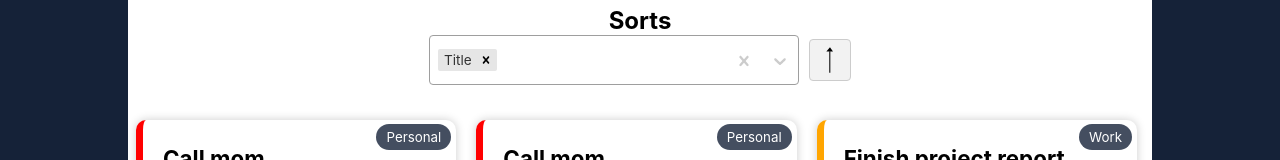
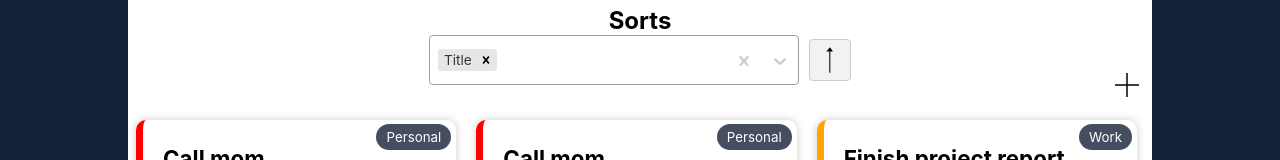
Before and after one commit to DanielGRasmussen/todo-fullstack, a React (Create React App) app: page / in a window 1280 px wide. Shown: the part 345-505 px from the top of the page. Built offline with nearby package versions, Linux system fonts and the light colour scheme.

Commit message:
Added the ability to create a todo item.

```diff
--- a/src/ExternalServices.ts
+++ b/src/ExternalServices.ts
@@ -546,6 +546,12 @@ export function getTodoByIdFromLocal(id: string): ITodoData {
 	}
 }
 
+export async function saveTodo(todoData: ITodoData): Promise<void> {
+	await sleep(500);
+	todos.push(todoData);
+	return;
+}
+
 export async function deleteTodoById(id: string): Promise<void> {
 	await sleep(100);
 	todos = todos.filter((item) => item.id !== id);
--- a/src/header/Header.tsx
+++ b/src/header/Header.tsx
@@ -5,7 +5,7 @@ import { clickAnywhere } from "../utils";
 function NavItem({ name, active = false }): JSX.Element {
 	return (
 		<li>
-			<a href="#" className={active ? "active" : ""}>
+			<a href="#" className={active ? "active" : null}>
 				{name}
 			</a>
 		</li>
@@ -122,8 +122,8 @@ function Header() {
 				onClick={() => setIsOpen(!isOpen)}
 			/>
 			{/* Wrapper so that user can click on right without it triggering modal */}
-			<div className={`${isOpen ? "open" : ""} wrapper`}>
-				<nav className={isOpen ? "open" : ""}>
+			<div className={`${isOpen ? "open" : null} wrapper`}>
+				<nav className={isOpen ? "open" : null}>
 					<a href="/" className="icon">
 						<img
 							src={`${process.env.PUBLIC_URL}/assets/icon.svg`}
--- a/src/main/Main.tsx
+++ b/src/main/Main.tsx
@@ -9,8 +9,10 @@ import Confirmation from "./Confirmation";
 
 function Main(): JSX.Element {
 	const [todoList, setTodoList] = useState<ITodoData[]>([]);
+	// Modal isOpen
 	const [isOpen, setIsOpen] = useState(false);
 	const [modalTodo, setModalTodo] = useState({});
+	const [modalCreate, setModalCreate] = useState(false);
 	const [showNotice, setShowNotice] = useState(false);
 	const [noticeInfo, setNoticeInfo] = useState({ type: "", message: "" });
 	const [showConfirmation, setShowConfirmation] = useState(false);
@@ -58,6 +60,26 @@ function Main(): JSX.Element {
 		}
 	}
 
+	function createTodo(): void {
+		setModalCreate(true);
+		setModalTodo({
+			created: "",
+			proposedStartDate: "",
+			actualStartDate: "",
+			proposedEndDate: "",
+			actualEndDate: "",
+			title: "",
+			description: "",
+			type: "",
+			subTasks: [],
+			parentTask: "",
+			priority: "",
+			status: "incomplete",
+			lastUpdated: ""
+		});
+		setIsOpen(true);
+	}
+
 	async function fetchTodoList(): Promise<void> {
 		const fetchedList: ITodoData[] = await getToDoList();
 		setTodoList(fetchedList);
@@ -83,6 +105,7 @@ function Main(): JSX.Element {
 			{Modal(
 				isOpen,
 				setIsOpen,
+				modalCreate,
 				modalTodo,
 				setModalTodo,
 				fetchTodoList,
@@ -93,6 +116,8 @@ function Main(): JSX.Element {
 				setIsOpen={setIsOpen}
 				setModalTodo={setModalTodo}
 				todoList={todoList}
+				createTodo={createTodo}
+				setModalCreate={setModalCreate}
 			/>
 		</main>
 	);
--- a/src/main/TodoElement.tsx
+++ b/src/main/TodoElement.tsx
@@ -7,12 +7,14 @@ interface ITodoElementProps {
 	todo: ITodoData;
 	setIsOpen: React.Dispatch<React.SetStateAction<boolean>>;
 	setModalTodo: React.Dispatch<React.SetStateAction<ITodoData>>;
+	setModalCreate: React.Dispatch<React.SetStateAction<boolean>>;
 }
 
 function TodoElement({
 	todo,
 	setIsOpen,
-	setModalTodo
+	setModalTodo,
+	setModalCreate
 }: ITodoElementProps): JSX.Element {
 	/* This renders an element with information given to it in the parameters.
 	 *
@@ -44,6 +46,7 @@ function TodoElement({
 				behindStart || behindFinish ? "behind" : ""
 			}`}
 			onClick={() => {
+				setModalCreate(false);
 				setIsOpen(true);
 				setModalTodo(todo);
 			}}
--- a/src/main/TodoList.tsx
+++ b/src/main/TodoList.tsx
@@ -5,7 +5,7 @@ import TodoElement from "./TodoElement";
 import { filterTodosByDate } from "../utils";
 
 export interface ITodoData {
-	id: string;
+	id?: string;
 	created: string;
 	proposedStartDate: string;
 	actualStartDate: string;
@@ -25,12 +25,16 @@ interface ITodoListProps {
 	setIsOpen: Dispatch<SetStateAction<boolean>>;
 	setModalTodo: Dispatch<SetStateAction<ITodoData>>;
 	todoList: ITodoData[];
+	createTodo: () => void;
+	setModalCreate: Dispatch<SetStateAction<boolean>>;
 }
 
 export function TodoList({
 	setIsOpen,
 	setModalTodo,
-	todoList
+	todoList,
+	createTodo,
+	setModalCreate
 }: ITodoListProps): JSX.Element {
 	// Gives the todo list with sorting options
 	const sortingOptions: { value: string; label: string }[] = [
@@ -197,12 +201,20 @@ export function TodoList({
 				endDate={endDate}
 				setEndDate={setEndDate}
 			/>
+
 			<ul id="todos">
+				<img
+					onClick={createTodo}
+					src={process.env.PUBLIC_URL + "/assets/create_plus.svg"}
+					alt="Create todo"
+					id="create-todo"
+				/>
 				{sortedTodoList.map((todo) => (
 					<TodoElement
 						todo={todo}
 						setIsOpen={setIsOpen}
 						setModalTodo={setModalTodo}
+						setModalCreate={setModalCreate}
 					/>
 				))}
 			</ul>
--- a/src/main/css/TodoList.css
+++ b/src/main/css/TodoList.css
@@ -5,4 +5,18 @@
 	display: grid;
 	grid-template-columns: repeat(auto-fit, minmax(290px, 1fr));
 	grid-gap: 20px;
+	position: relative;
 }
+
+#create-todo {
+	width: 30px;
+	position: absolute;
+	top: -50px;
+	right: 10px;
+	cursor: pointer;
+}
+
+#create-todo:hover {
+	background-color: #f0f0f0;
+	border-radius: 5px;
+}
--- a/src/modal/Dates.tsx
+++ b/src/modal/Dates.tsx
@@ -6,9 +6,10 @@ import { ITodoData } from "../main/TodoList";
 interface IDatesProps {
 	todo: ITodoData;
 	dataChange;
+	create: boolean;
 }
 
-function Dates({ todo, dataChange }: IDatesProps) {
+function Dates({ todo, dataChange, create }: IDatesProps) {
 	/* This component renders an unordered list containing several list items for each date related to the "todo" item.
 	 * The list items include the created date, last updated date, planned start and end dates, and actual start and end
 	 * dates. The planned start and end dates are rendered as input fields that trigger the "dataChange" function when
@@ -21,17 +22,19 @@ function Dates({ todo, dataChange }: IDatesProps) {
 		<ul id="dates">
 			<li>
 				Created: <br />
-				{formatDate(todo.created)}
+				{create ? null : formatDate(todo.created)}
 			</li>
 			<li>
 				Last Updated: <br />
-				{formatDate(todo.lastUpdated)}
+				{create ? null : formatDate(todo.lastUpdated)}
 			</li>
 			<li>
 				Planned Start: <br />
 				<input
 					type="text"
-					defaultValue={formatDate(todo.proposedStartDate)}
+					defaultValue={
+						create ? null : formatDate(todo.proposedStartDate)
+					}
 					onBlur={(event) => {
 						dataChange(event.target.value, "proposedStartDate");
 					}}
@@ -47,7 +50,9 @@ function Dates({ todo, dataChange }: IDatesProps) {
 				Planned End: <br />
 				<input
 					type="text"
-					defaultValue={formatDate(todo.proposedEndDate)}
+					defaultValue={
+						create ? null : formatDate(todo.proposedEndDate)
+					}
 					onBlur={(event) => {
 						dataChange(event.target.value, "proposedEndDate");
 					}}
--- a/src/modal/Modal.tsx
+++ b/src/modal/Modal.tsx
@@ -3,12 +3,17 @@ import React, { useState } from "react";
 import Dates from "./Dates";
 import { checkPriorityValid, isDateFormatValid, sleep } from "../utils";
 import SubTask from "./SubTask";
-import { deleteTodoById, getTodoByIdFromLocal } from "../ExternalServices";
+import {
+	deleteTodoById,
+	getTodoByIdFromLocal,
+	saveTodo
+} from "../ExternalServices";
 import { ITodoData } from "../main/TodoList";
 
 export function Modal(
 	isOpen: boolean,
 	setIsOpen,
+	create,
 	todo,
 	setModalTodo,
 	fetchTodoList,
@@ -34,7 +39,6 @@ export function Modal(
 
 	function dataChange(newValue, dataType: string, forceUpdate = false) {
 		// General dataChange function to reload the modal and pass on new data to db
-
 		let value = newValue;
 		if (dataType === "priority") {
 			if (!checkPriorityValid(newValue)) {
@@ -55,6 +59,9 @@ export function Modal(
 
 		todo[dataType] = value;
 		todo.lastUpdated = new Date().toISOString();
+
+		if (create) return startNotice("success", "Updated");
+
 		// Here we should place a call to external services to update db
 		fetchTodoList();
 		if (!forceUpdate) {
@@ -90,10 +97,25 @@ export function Modal(
 			toggleModal();
 		}
 
-		askConfirmation(
-			`Are you sure you want to permanently delete "${todo.title}" and all linked subtasks?`,
-			next
-		);
+		let askNext = next;
+		if (create)
+			askNext = () => {
+				startNotice("success", "Canceling Todo creation");
+				toggleModal();
+			};
+
+		const question = create
+			? "Are you sure you want to cancel creation of this todo item?"
+			: `Are you sure you want to permanently delete "${todo.title}" and all linked subtasks?`;
+		askConfirmation(question, askNext);
+	}
+
+	function createTodo() {
+		saveTodo(todo).then(() => {
+			fetchTodoList();
+		});
+		startNotice("success", "Creating Todo");
+		toggleModal();
 	}
 
 	function overlayClicked(event) {
@@ -120,7 +142,7 @@ export function Modal(
 	document.querySelector("body").classList.add("freeze");
 	return (
 		<div id="modal-overlay" onClick={overlayClicked}>
-			<div id="modal">
+			<div id="modal" className={create ? "create" : null}>
 				<input
 					type="text"
 					defaultValue={todo.title}
@@ -160,12 +182,8 @@ export function Modal(
 						}}
 					/>
 				</p>
-				<Dates todo={todo} dataChange={dataChange} />
-				{todo.subTasks.length ? (
-					<h3>Subtasks:</h3>
-				) : (
-					<span className="space"></span>
-				)}
+				<Dates todo={todo} dataChange={dataChange} create={create} />
+				<h3>Subtasks:</h3>
 				<ul id="subtasks">
 					{todo.subTasks.map((subtask) => (
 						<SubTask
@@ -186,11 +204,15 @@ export function Modal(
 				></textarea>
 				<button
 					onClick={() => {
+						if (create) {
+							createTodo();
+							return;
+						}
 						changeStatus(buttonTextOpts[todo.status][1]);
 					}}
 					id="progress"
 				>
-					{buttonTextOpts[todo.status][0]}
+					{create ? "Save" : buttonTextOpts[todo.status][0]}
 				</button>
 			</div>
 		</div>
--- a/src/modal/SubTask.tsx
+++ b/src/modal/SubTask.tsx
@@ -49,7 +49,7 @@ function SubTask({
 				}
 			}}
 			key={title}
-			className={subtask.link ? "clickable" : ""}
+			className={subtask.link ? "clickable" : null}
 		>
 			<span className="linked">{"Linked: "}</span>
 			<input
--- a/src/modal/css/Modal.css
+++ b/src/modal/css/Modal.css
@@ -85,8 +85,13 @@ body.freeze header {
 
 #modal input {
 	border: 0;
+	border-radius: 7px;
 	height: 20px;
 	font-size: 11pt;
+}
+
+#modal.create input {
+	border: 1px solid lightgray;
 }
 
 #modal .title {
@@ -132,11 +137,16 @@ body.freeze header {
 	width: calc(100% - 40px);
 	height: 100px;
 	border: 0;
+	border-radius: 7px;
 	resize: none;
 	font-size: 11pt;
 	font-family: -apple-system, BlinkMacSystemFont, "Segoe UI", "Roboto",
 	"Oxygen", "Ubuntu", "Cantarell", "Fira Sans", "Droid Sans",
 	"Helvetica Neue", sans-serif;
+}
+
+#modal.create #description {
+	border: 1px solid lightgray;
 }
 
 #modal #progress {
```
Also changed, not shown: public/assets/create_plus.svg (added), 1 other file (tests, documents, lock files or other folders).
